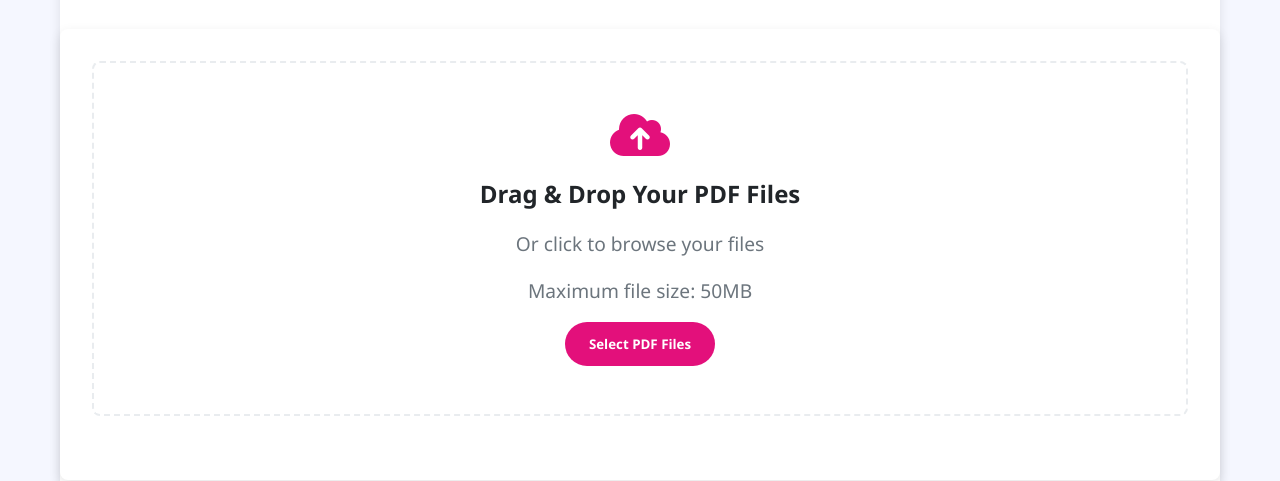
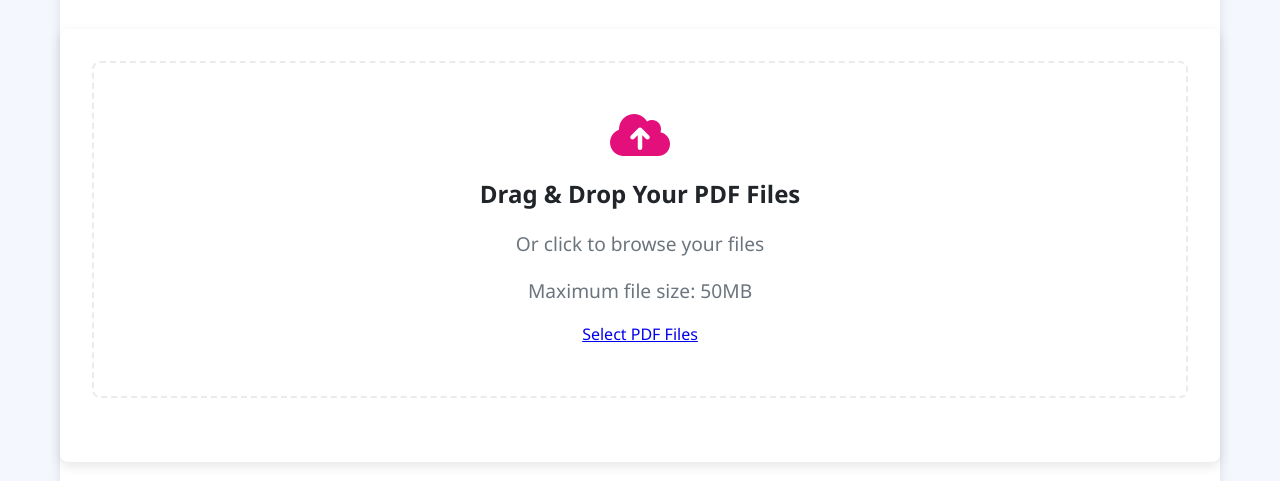
Before and after one commit to vodtik/Tools-pdf, a plain HTML site: page index.html in a window 1280 px wide. Shown: the part 319-800 px from the top of the page. Drawn offline with Linux system fonts and the light colour scheme.

Commit message:
Update index.html

```diff
--- a/index.html
+++ b/index.html
@@ -473,7 +473,7 @@
                     <h3>Drag & Drop Your PDF Files</h3>
                     <p>Or click to browse your files</p>
                     <p>Maximum file size: 50MB</p>
-                    <button class="btn">Select PDF Files</button>
+                    <a href="tools pdf converter.html" class="tool-button"> Select PDF Files</a>
                     <input type="file" class="file-input" id="fileInput" accept=".pdf" multiple>
                 </div>
 
```
